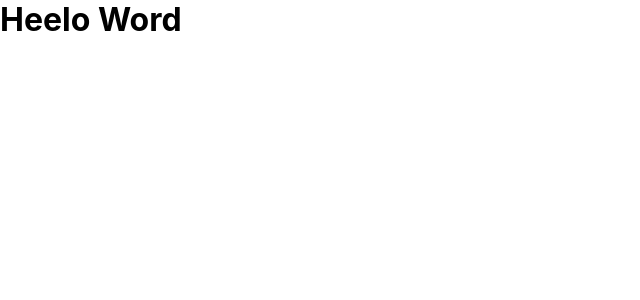
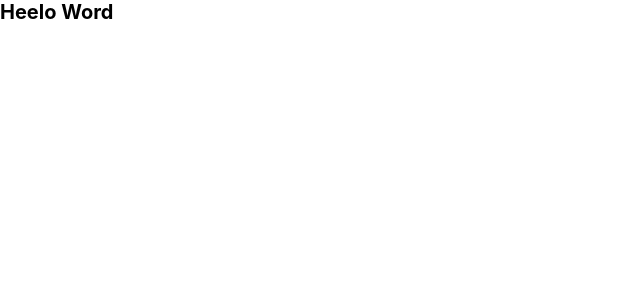
Before and after one commit to caduxl007/social-media, a React (Create React App) app: page / in a window 1280 px wide. Shown: the top 300 px of the page, without its empty margins (0-640 px from the left). Built offline with nearby package versions, Linux system fonts and the light colour scheme.

Commit message:
config global styles

```diff
--- a/src/styles/global.ts
+++ b/src/styles/global.ts
@@ -1,13 +1,6 @@
-import { createGlobalStyle } from 'styled-components';
+import { createGlobalStyle } from "styled-components";
 
 export default createGlobalStyle`
-  :root{
-    --small: 1.5rem;
-    --medium: 3rem;
-    --large: 5rem;
-    --xl: 10rem;
-  }
-
   * {
     margin: 0;
     padding: 0;
@@ -18,10 +11,6 @@ export default createGlobalStyle`
   html {
     scroll-behavior: smooth;
     font-size: 62.5%;
-
-    /* @media (min-width: 1981px) {
-      font-size: 80%;
-    }; */
 
     @media (max-width: 768px) {
       font-size: 57.75%;
@@ -40,32 +29,8 @@ export default createGlobalStyle`
 
   body {
     scroll-behavior: smooth;
-    background-color: #fff;
-
-    height: auto;
     text-rendering: optimizeLegibility !important;
     -webkit-font-smoothing: antialiased !important;
     -moz-osx-font-smoothing: grayscale;
   }
-
-  p {
-    font-size: var(--small);
-  }
-
-  a {
-    text-decoration: none;
-    transition: opacity 300ms ease-in-out;
-    cursor: pointer;
-  }
-
-  button {
-    border: none;
-    outline: none;
-    cursor: pointer;
-  }
-
-  body, input, button{
-    font-family: 'Inter', 'Open Sans', 'Helvetica Neue', sans-serif;
-    font-size: 1.6rem;
-  }
 `;
```
